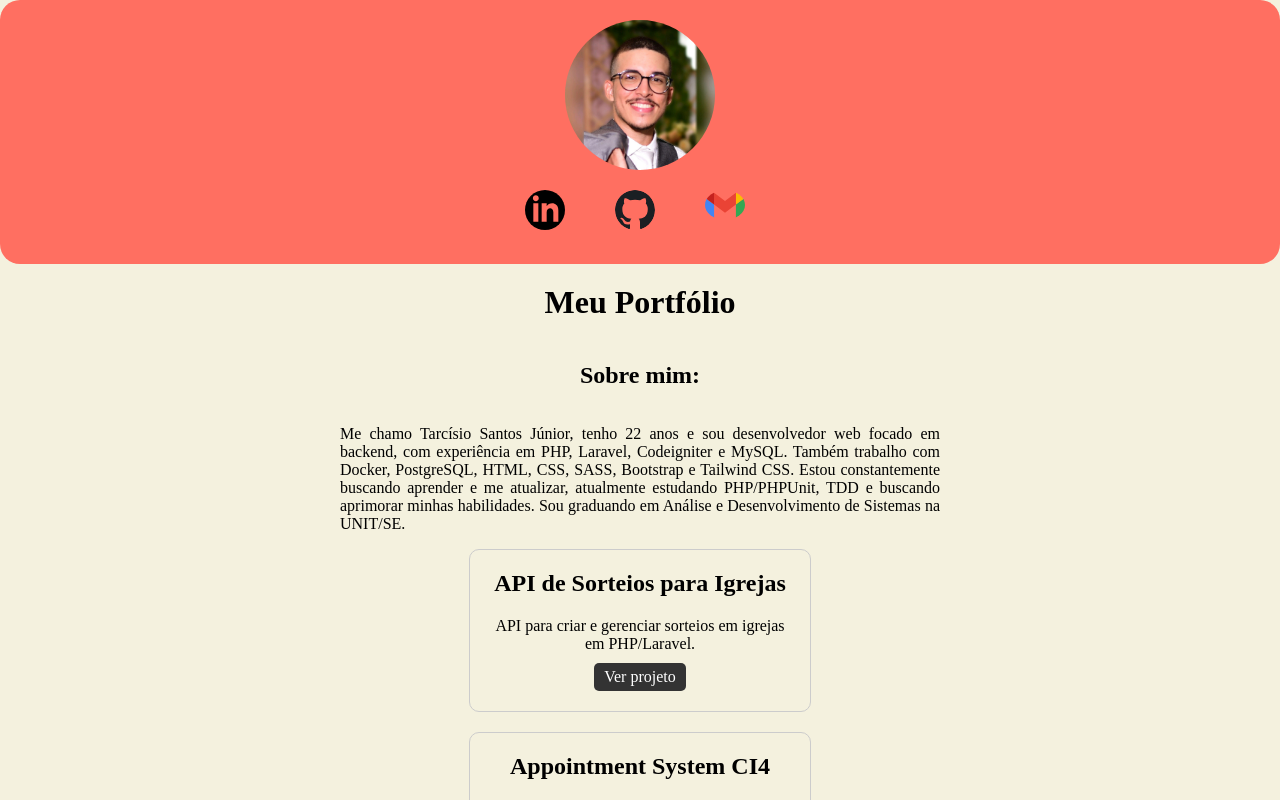
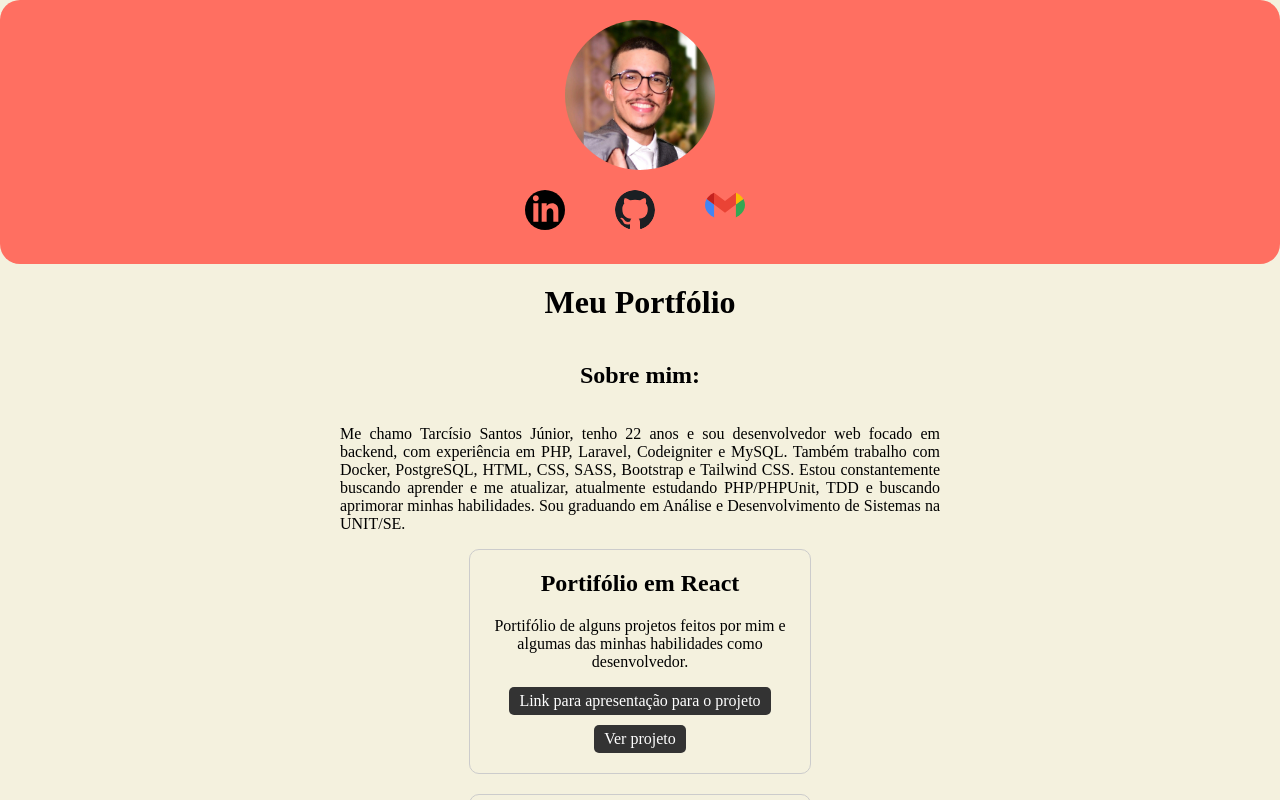
Before and after one commit to tarcisiodev1/pas_frontend, a React (Vite) app: page / in a window 1280 px wide. Shown: the top 800 px of the page. Built offline with nearby package versions, Linux system fonts and the light colour scheme.

Commit message:
conteudo completo

```diff
--- a/src/App.jsx
+++ b/src/App.jsx
@@ -21,6 +21,22 @@ function App() {
           </p>
         </div>
         <div className="projects">
+          <div className="project">
+            <h2>Portifólio em React</h2>
+            <p>
+              Portifólio de alguns projetos feitos por mim e algumas das minhas
+              habilidades como desenvolvedor.
+            </p>
+            <p>
+              <a href="http://">Link para apresentação para o projeto</a>
+            </p>
+            <a
+              href="https://github.com/tarcisiodev1/api_raffle_laravel"
+              target="_blank"
+            >
+              Ver projeto
+            </a>
+          </div>
           <div className="project">
             <h2>API de Sorteios para Igrejas</h2>
             <p>
```
